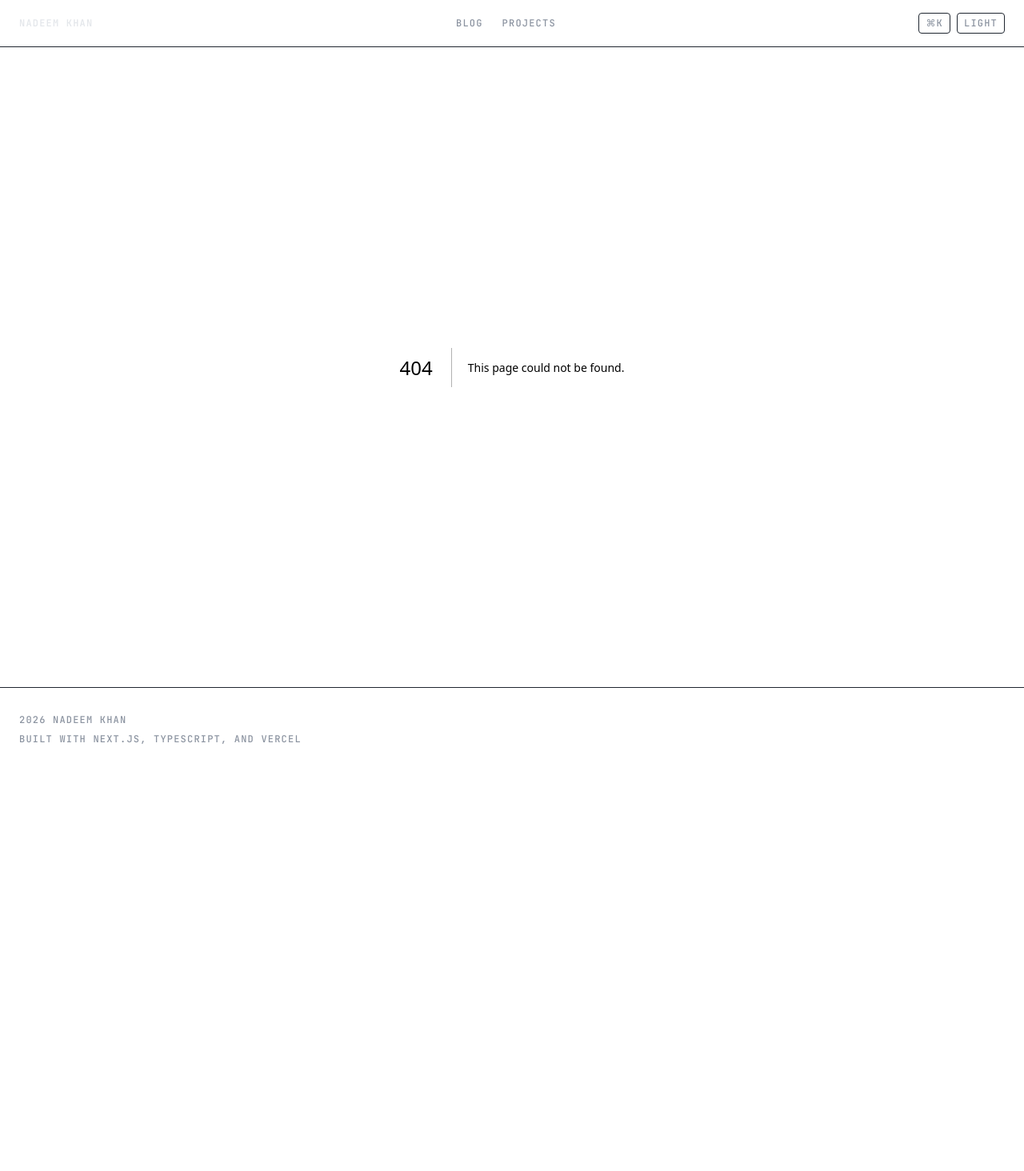
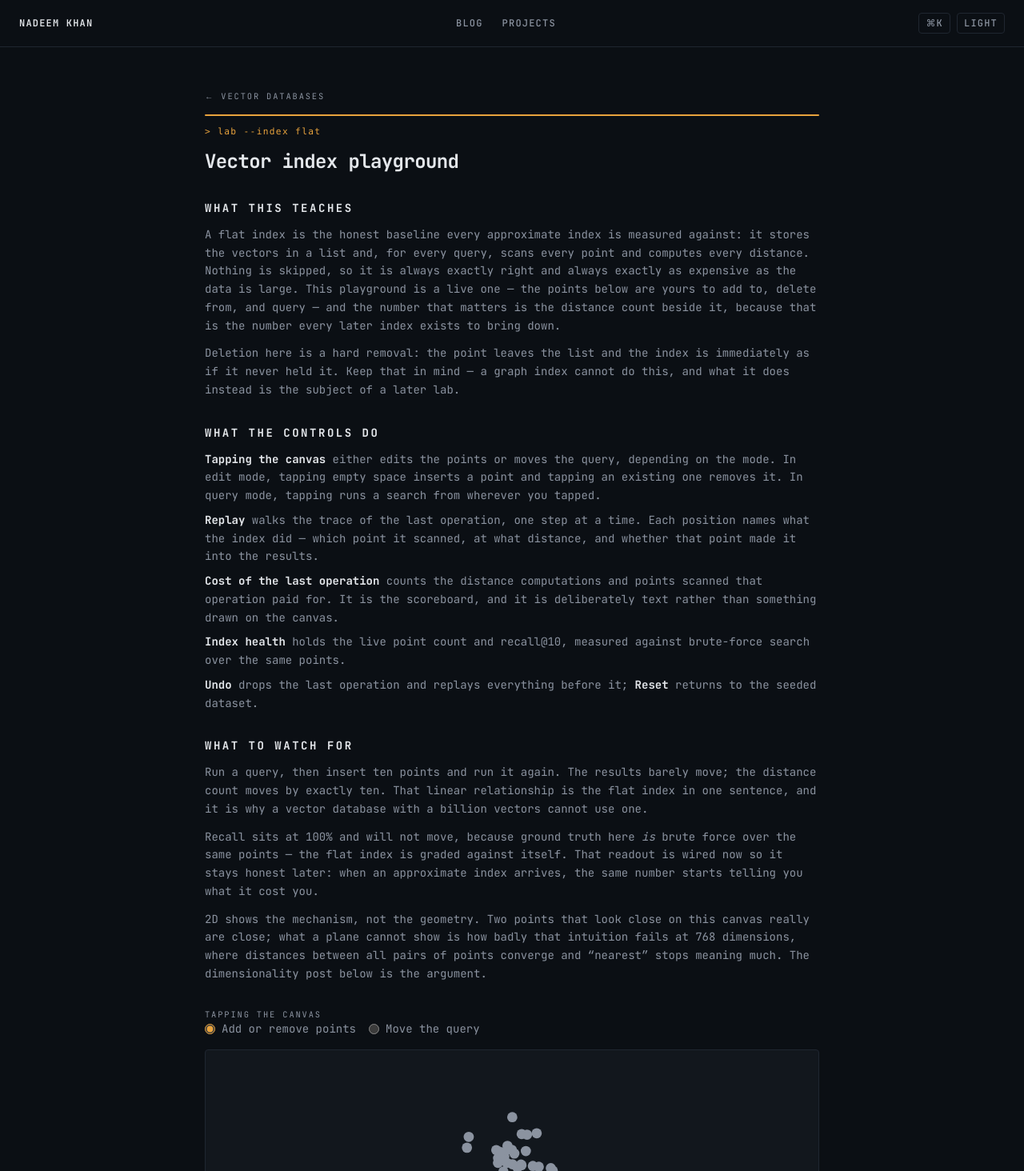
Before and after one commit to nadeem4/portfolio, a Next.js app: page /lab/vector-index in a window 1280 px wide. Before the commit this address had no page. Shown: the top 1464 px of the page at 80% size. Before the commit the page ends 964 px from the top, so only its background shows below. Built offline with nearby package versions, Linux system fonts and the light colour scheme.

Commit message:
feat: /lab/vector-index page with server-rendered prose and the island

```diff
--- /dev/null
+++ b/app/lab/vector-index/page.tsx
@@ -0,0 +1,142 @@
+import type { Metadata } from 'next';
+import Link from 'next/link';
+import { VectorLab } from '@/components/lab/vector/vector-lab';
+import { getBlogPosts } from '@/lib/blog';
+import { parseLabParams } from './params';
+
+export const metadata: Metadata = {
+  title: 'Vector index playground',
+  description:
+    'Build a vector index by hand: insert points, delete them, run a query, and watch every distance computation the index pays.',
+};
+
+/**
+ * Referenced by catalog id, not copied.
+ *
+ * The titles and URLs already live in `config/blog-posts.json`, which the Notion
+ * sync regenerates. Duplicating them here would let this footer rot the next
+ * time a title or URL changes upstream — the same reason the category pages and
+ * the sitemap derive their lists rather than keeping them by hand.
+ */
+const ILLUSTRATES = ['f32b19d708c8', '6fab698c33eb', 'f2e8c08fef1a'];
+
+function illustratedPosts() {
+  const posts = getBlogPosts();
+  return ILLUSTRATES.flatMap((id) => posts.filter((post) => post.id === id));
+}
+
+const linkClasses =
+  'font-medium leading-snug transition-colors hover:text-accent focus-visible:outline focus-visible:outline-2 focus-visible:outline-accent focus-visible:outline-offset-2 rounded-sm';
+
+interface LabPageProps {
+  searchParams: Promise<Record<string, string | string[] | undefined>>;
+}
+
+export default async function VectorIndexLabPage({ searchParams }: LabPageProps) {
+  // Read once, here, and handed down as props. That is the whole of the deep
+  // link contract: no URL-state syncing, so the reader's back button keeps
+  // meaning what they expect.
+  const { k } = parseLabParams(await searchParams);
+
+  return (
+    <main className="px-6 py-12">
+      <div className="max-w-2xl lg:max-w-3xl mx-auto space-y-8">
+        <header className="space-y-3">
+          <Link
+            href="/blog/vector-databases"
+            className="inline-block text-[0.65rem] uppercase tracking-[0.18em] text-foreground-dim transition-colors hover:text-accent focus-visible:outline focus-visible:outline-2 focus-visible:outline-accent focus-visible:outline-offset-2 rounded-sm"
+          >
+            ← Vector Databases
+          </Link>
+          <div aria-hidden="true" className="h-0.5 w-full rounded-sm bg-accent" />
+          <p className="font-mono text-[0.7rem] tracking-[0.12em] text-accent">&gt; lab --index flat</p>
+          <h1 className="text-2xl font-bold tracking-tight">Vector index playground</h1>
+        </header>
+
+        <section className="space-y-3">
+          <h2 className="text-sm font-bold uppercase tracking-[0.18em]">What this teaches</h2>
+          <p className="text-sm leading-relaxed text-foreground-dim">
+            A flat index is the honest baseline every approximate index is measured against: it stores the vectors
+            in a list and, for every query, scans every point and computes every distance. Nothing is skipped, so
+            it is always exactly right and always exactly as expensive as the data is large. This playground is a
+            live one — the points below are yours to add to, delete from, and query — and the number that matters
+            is the distance count beside it, because that is the number every later index exists to bring down.
+          </p>
+          <p className="text-sm leading-relaxed text-foreground-dim">
+            Deletion here is a hard removal: the point leaves the list and the index is immediately as if it never
+            held it. Keep that in mind — a graph index cannot do this, and what it does instead is the subject of a
+            later lab.
+          </p>
+        </section>
+
+        <section className="space-y-3">
+          <h2 className="text-sm font-bold uppercase tracking-[0.18em]">What the controls do</h2>
+          <ul className="space-y-2 text-sm leading-relaxed text-foreground-dim">
+            <li>
+              <strong className="text-foreground">Tapping the canvas</strong> either edits the points or moves the
+              query, depending on the mode. In edit mode, tapping empty space inserts a point and tapping an
+              existing one removes it. In query mode, tapping runs a search from wherever you tapped.
+            </li>
+            <li>
+              <strong className="text-foreground">Replay</strong> walks the trace of the last operation, one step at
+              a time. Each position names what the index did — which point it scanned, at what distance, and whether
+              that point made it into the results.
+            </li>
+            <li>
+              <strong className="text-foreground">Cost of the last operation</strong> counts the distance
+              computations and points scanned that operation paid for. It is the scoreboard, and it is deliberately
+              text rather than something drawn on the canvas.
+            </li>
+            <li>
+              <strong className="text-foreground">Index health</strong> holds the live point count and recall@{k},
+              measured against brute-force search over the same points.
+            </li>
+            <li>
+              <strong className="text-foreground">Undo</strong> drops the last operation and replays everything
+              before it; <strong className="text-foreground">Reset</strong> returns to the seeded dataset.
+            </li>
+          </ul>
+        </section>
+
+        <section className="space-y-3">
+          <h2 className="text-sm font-bold uppercase tracking-[0.18em]">What to watch for</h2>
+          <p className="text-sm leading-relaxed text-foreground-dim">
+            Run a query, then insert ten points and run it again. The results barely move; the distance count moves
+            by exactly ten. That linear relationship is the flat index in one sentence, and it is why a vector
+            database with a billion vectors cannot use one.
+          </p>
+          <p className="text-sm leading-relaxed text-foreground-dim">
+            Recall sits at 100% and will not move, because ground truth here <em>is</em> brute force over the same
+            points — the flat index is graded against itself. That readout is wired now so it stays honest later:
+            when an approximate index arrives, the same number starts telling you what it cost you.
+          </p>
+          <p className="text-sm leading-relaxed text-foreground-dim">
+            2D shows the mechanism, not the geometry. Two points that look close on this canvas really are close;
+            what a plane cannot show is how badly that intuition fails at 768 dimensions, where distances between
+            all pairs of points converge and &ldquo;nearest&rdquo; stops meaning much. The dimensionality post below
+            is the argument.
+          </p>
+        </section>
+
+        <VectorLab initialK={k} />
+
+        <section className="space-y-3 border-t border-border pt-8">
+          <h2 className="text-sm font-bold uppercase tracking-[0.18em]">The posts this illustrates</h2>
+          <ul className="divide-y divide-border">
+            {illustratedPosts().map((post) => (
+              <li key={post.url} className="py-3">
+                <a href={post.url} target="_blank" rel="noreferrer" className={linkClasses}>
+                  {post.title}
+                  <span aria-hidden="true" className="ml-1 text-foreground-dim">
+                    ↗
+                  </span>
+                  <span className="sr-only"> (opens on Medium)</span>
+                </a>
+              </li>
+            ))}
+          </ul>
+        </section>
+      </div>
+    </main>
+  );
+}
--- /dev/null
+++ b/app/lab/vector-index/params.ts
@@ -0,0 +1,37 @@
+/** Index types this route can actually mount. IVF and HNSW join in later PRs. */
+export const LAB_INDEXES = ['flat'] as const;
+export type LabIndexName = (typeof LAB_INDEXES)[number];
+
+export interface LabParams {
+  readonly index: LabIndexName;
+  readonly k: number;
+}
+
+export const DEFAULT_LAB_PARAMS: LabParams = { index: 'flat', k: 10 };
+
+const MIN_K = 1;
+const MAX_K = 20;
+
+function first(value: string | string[] | undefined): string | undefined {
+  return Array.isArray(value) ? value[0] : value;
+}
+
+/**
+ * Read a deep link, once, on the server.
+ *
+ * These links are written by hand in Medium posts, so every field has to
+ * survive a typo and a name that has not shipped yet without failing the page.
+ */
+export function parseLabParams(raw: Record<string, string | string[] | undefined> | undefined): LabParams {
+  // `Number('')` is 0, not NaN, so an empty/missing param has to be rejected
+  // before the numeric parse — otherwise it is indistinguishable from a
+  // genuine `k=0`, which should clamp rather than fall back to the default.
+  const rawKText = first(raw?.k);
+  const rawK = rawKText === undefined || rawKText.trim() === '' ? NaN : Number(rawKText);
+  const k = Number.isFinite(rawK) ? Math.min(Math.max(Math.round(rawK), MIN_K), MAX_K) : DEFAULT_LAB_PARAMS.k;
+
+  const rawIndex = first(raw?.index);
+  const index = LAB_INDEXES.find((name) => name === rawIndex) ?? DEFAULT_LAB_PARAMS.index;
+
+  return { index, k };
+}
```
Also changed, not shown: 2 other files (tests, documents, lock files or other folders).
